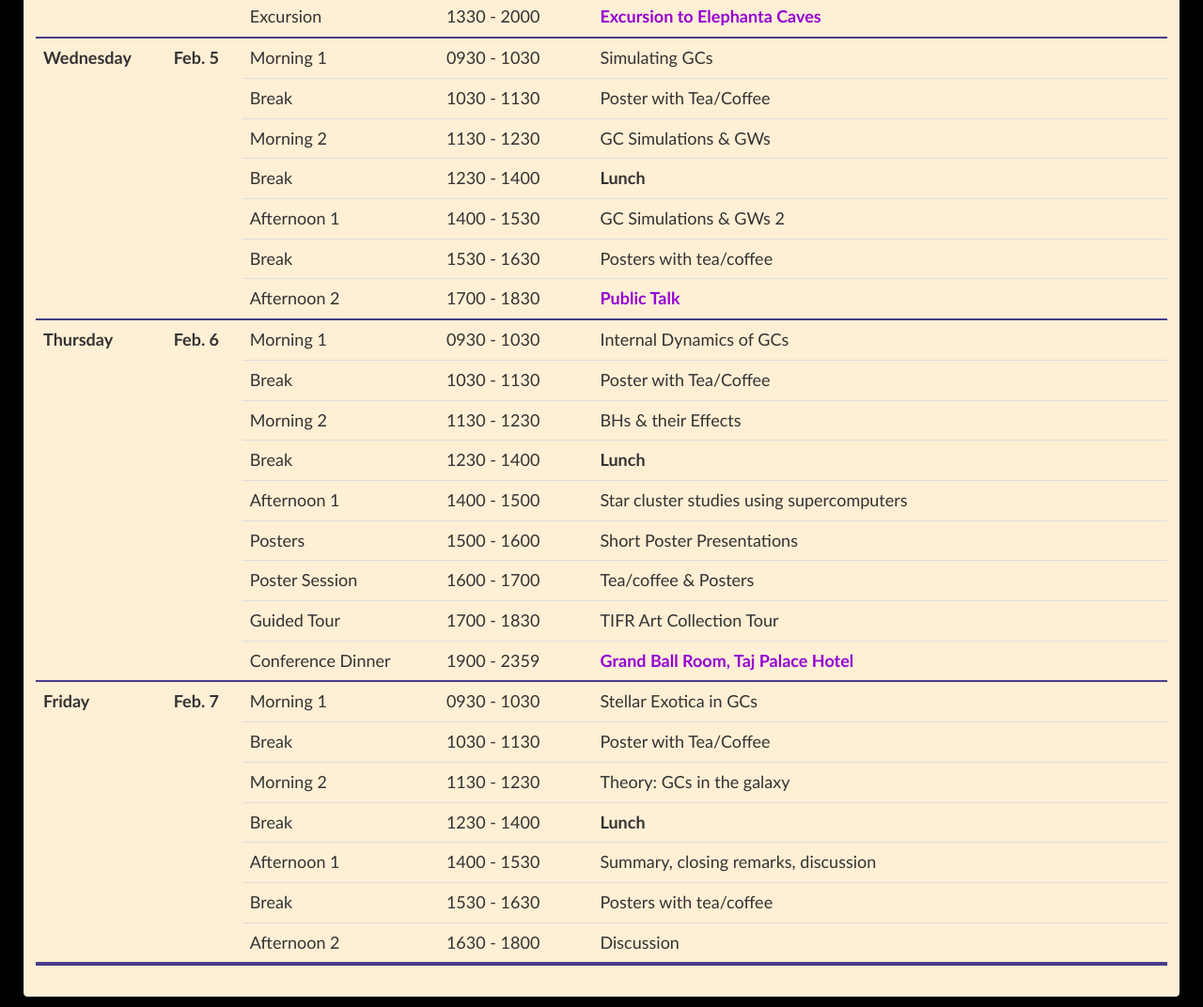
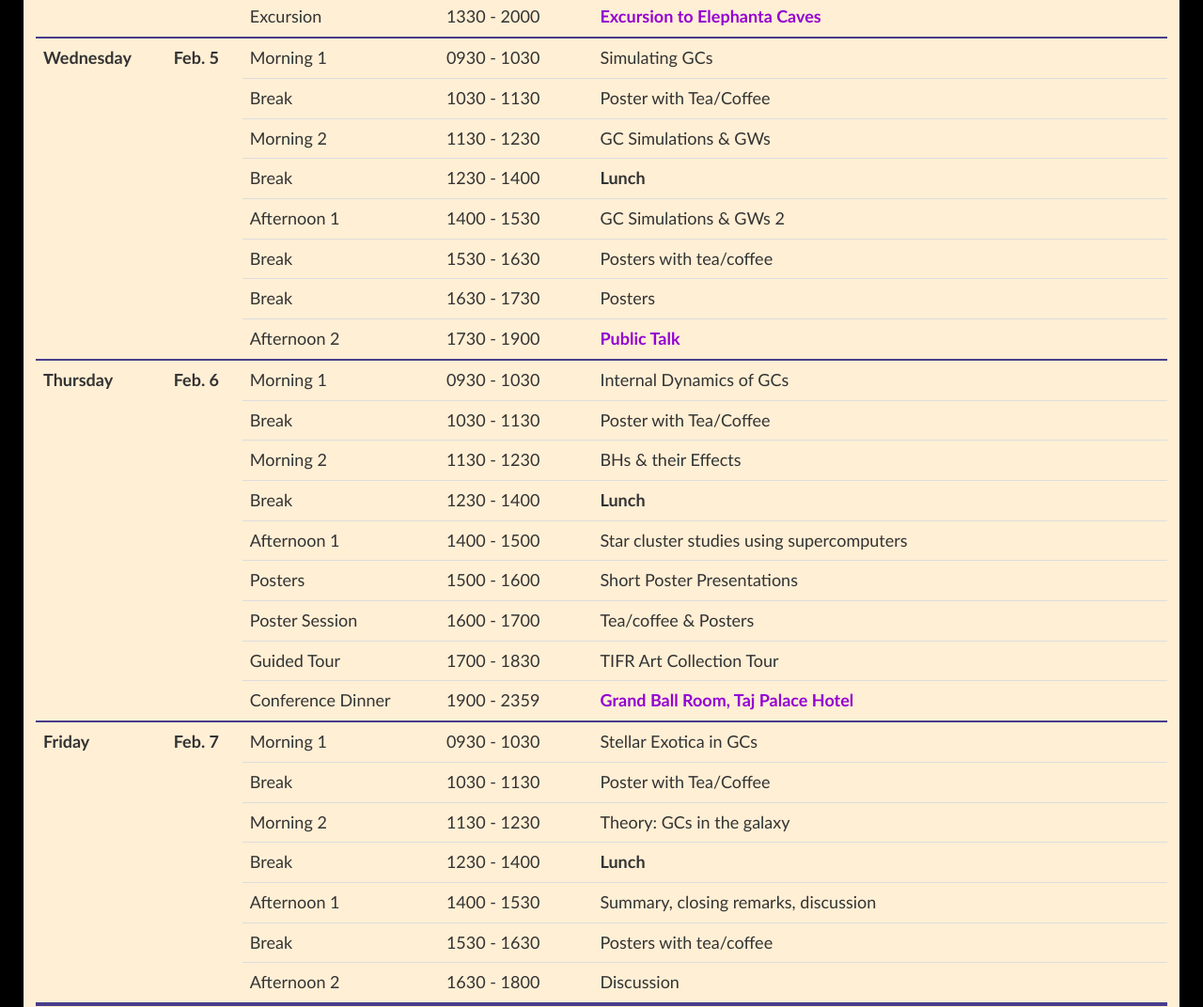
Before and after one commit to souravchatterjee/modest20, a plain HTML site: page schedule.html in a window 1280 px wide. Shown: the part 1483-2555 px from the top of the page at 94% size. Drawn offline with nearby package versions, Linux system fonts and the light colour scheme.

Commit message:
Updated schedule

```diff
--- a/schedule.html
+++ b/schedule.html
@@ -308,8 +308,8 @@
                         </tr>
 
                         <tr label="Wed1" style="border-top: 2px solid darkslateblue;">
-                            <td rowspan="7"><strong>Wednesday</strong></td>
-                            <td rowspan="7"><strong>Feb. 5</strong></td>
+                            <td rowspan="8"><strong>Wednesday</strong></td>
+                            <td rowspan="8"><strong>Feb. 5</strong></td>
                             <td>Morning 1</td>
                             <td>0930 - 1030</td>
                             <td>Simulating GCs</td>
@@ -339,9 +339,14 @@
                             <td>1530 - 1630</td>
                             <td>Posters with tea/coffee</td>
                         </tr>
+                        <tr label="Wed-break2">
+                            <td>Break</td>
+                            <td>1630 - 1730</td>
+                            <td>Posters</td>
+                        </tr>
                         <tr label="Wed4">
                             <td>Afternoon 2</td>
-                            <td>1700 - 1830</td>
+                            <td>1730 - 1900</td>
                             <td style="color:darkviolet"><strong>Public Talk</strong></td>
                         </tr>
 
@@ -565,7 +570,7 @@
                             <td>Galactic Double Neutron Stars: Radio and Gravitational Waves</td>
                         </tr>
                         <tr label="Wednesday7" style="border-bottom: 2px solid darkslateblue;">
-                            <td>1700 - 1830</td>
+                            <td>1730 - 1900</td>
                             <td>S Portegiese Zwart</td>
                             <td>Public Lecture: The traumatic youth of the Solar System</td>
                         </tr>
```
